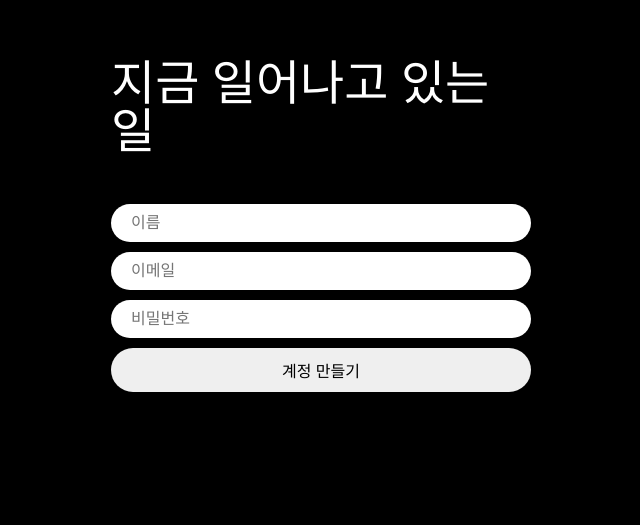
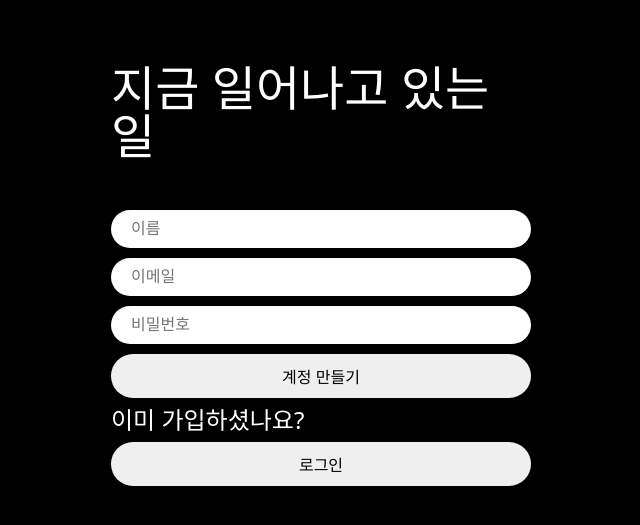
Before and after one commit to hyeonpearl/snap-story, a React (Vite) app: page / in a window 1280 px wide. Shown: the part 183-708 px from the top of the page, without its empty margins (319-959 px from the left). Built offline with nearby package versions, Linux system fonts and the light colour scheme.

Commit message:
fix: route 주소 수정
'/' = sign up 페이지

* 로그아웃 테스트 버튼 추가

* 로그인 화면 이동 버튼 추가

```diff
--- a/src/_zlib/components/Input.tsx
+++ b/src/_zlib/components/Input.tsx
@@ -10,7 +10,8 @@ const StyledInput = styled.input`
   border: none;
   font-size: 16px;
 
-  &[type='submit'] {
+  &[type='submit'],
+  &[type='button'] {
     cursor: pointer;
 
     &:hover {
--- a/src/_zlib/components/Txt.tsx
+++ b/src/_zlib/components/Txt.tsx
@@ -11,9 +11,15 @@ export default function Txt({ typography, ...props }: Props) {
 
 export const StyledTxt = styled.span<Props>`
   ${({ typography }) =>
-    typography === 'title' &&
+    typography === 'h1' &&
     css`
       font-size: 48px;
+    `};
+
+  ${({ typography }) =>
+    typography === 'h4' &&
+    css`
+      font-size: 24px;
     `};
 
   ${({ typography }) =>
--- a/src/_zlib/components/Wrapper.tsx
+++ b/src/_zlib/components/Wrapper.tsx
@@ -18,6 +18,7 @@ const StyledWrapper = styled.div<Props>`
   ${({ type }) =>
     type === 'form' &&
     css`
+      margin-top: 50px;
       flex-direction: column;
       align-items: center;
       width: 420px;
--- a/src/_zlib/hooks/useSignUp.tsx
+++ b/src/_zlib/hooks/useSignUp.tsx
@@ -43,8 +43,10 @@ export default function useSignUp() {
       form.name === '' ||
       form.email === '' ||
       form.password === ''
-    )
+    ) {
       return;
+    }
+
     try {
       // 계정 생성
       const credentials = await createUserWithEmailAndPassword(
@@ -56,13 +58,14 @@ export default function useSignUp() {
       // 사용자 이름 설정
       await updateProfile(credentials.user, { displayName: form.name });
       // 홈으로 리다이렉트
-      navigate('/');
+      navigate('/home');
     } catch (error) {
       //   setError(error);
     } finally {
       setIsLoading(false);
     }
   };
+  const moveToSignIn = () => navigate('/signin');
 
-  return { form, error, onChange, onSubmit };
+  return { form, error, onChange, onSubmit, moveToSignIn };
 }
--- a/src/pages/Home.tsx
+++ b/src/pages/Home.tsx
@@ -1,3 +1,9 @@
+import { auth } from '../_zlib/server/firebase';
+
 export default function Home() {
-  return <h1>Home</h1>;
+  // 로그아웃 테스트
+  const signOut = () => {
+    auth.signOut();
+  };
+  return <button onClick={signOut}>로그아웃</button>;
 }
--- a/src/pages/SignUp.tsx
+++ b/src/pages/SignUp.tsx
@@ -5,11 +5,12 @@ import Txt from '../_zlib/components/Txt';
 import useSignUp from '../_zlib/hooks/useSignUp';
 
 export default function SignUp() {
-  const { form, error, onChange, onSubmit } = useSignUp();
+  const { form, error, onChange, onSubmit, moveToSignIn } = useSignUp();
 
   return (
+    <>
       <Wrapper type={'form'}>
-      <Txt typography={'title'}>지금 일어나고 있는 일</Txt>
+        <Txt typography={'h1'}>지금 일어나고 있는 일</Txt>
         <Form onSubmit={onSubmit}>
           <Input
             name={'name'}
@@ -36,8 +37,11 @@ export default function SignUp() {
             required
           />
           <Input value={'계정 만들기'} type={'submit'} required />
+          <Txt typography='h4'>이미 가입하셨나요?</Txt>
+          <Input value={'로그인'} type={'button'} onClick={moveToSignIn} />
         </Form>
         {error ? <Txt typography='error'>{error}</Txt> : null}
       </Wrapper>
+    </>
   );
 }
```
Lines whose indentation alone changed are shown as unchanged.
